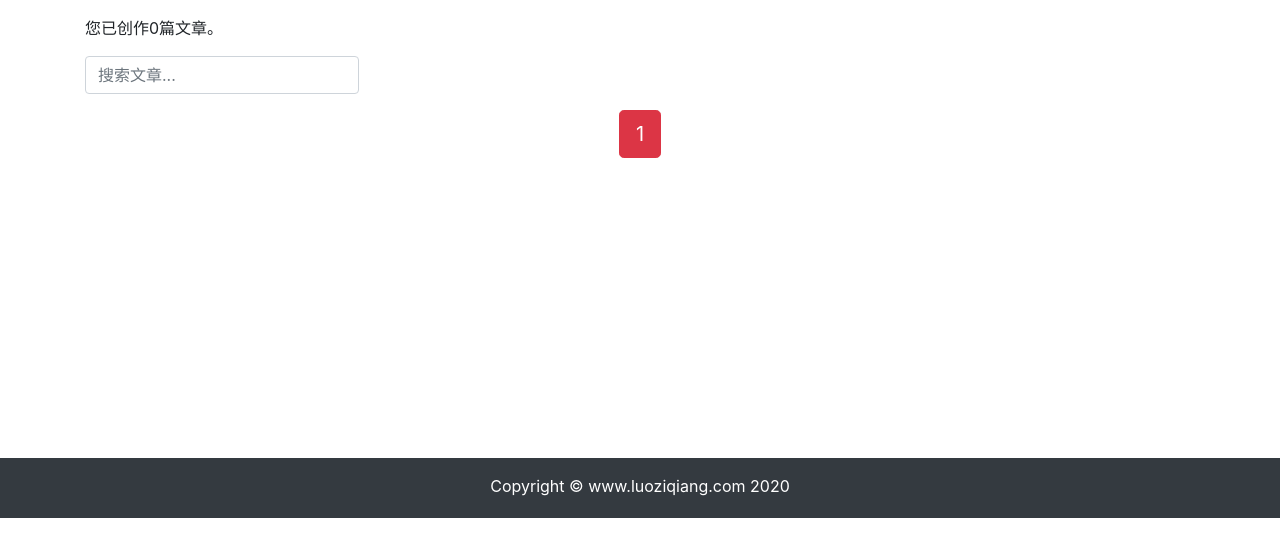
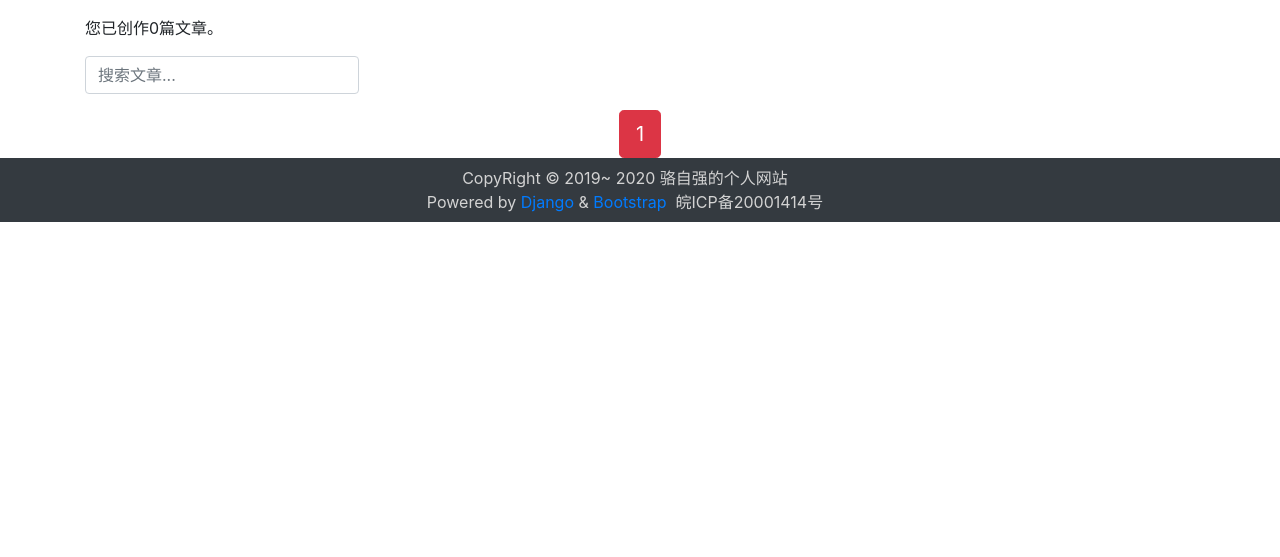
Before and after one commit to luomaohao/django_blog, a Django app: page /blog/article-list/ in a window 1280 px wide. Shown: the part 104-661 px from the top of the page. Run offline with Django 3.2, Linux system fonts and the light colour scheme; data that the repository does not hold is empty; some libraries are stand-ins or nearby versions.

Commit message:
update the copyright information

```diff
--- a/templates/footer.html
+++ b/templates/footer.html
@@ -1,8 +1,19 @@
 {% load staticfiles %}
 <!-- Footer -->
 
-<footer class="py-3 bg-dark" id="footer">
-	<div class="container">
-	    <p class="m-0 text-center text-white">Copyright &copy; www.luoziqiang.com 2020</p>
-	</div>
-</footer>
+<nav class="navbar navbar-dark bg-dark mb-0" id="nav-footer">
+    <div class="row col-12 justify-content-center">
+        <div style="text-align: center; color: lightgrey;">
+            <p class="mb-0">CopyRight &copy; 2019~ 2020 骆自强的个人网站</p>
+            <p class="mb-0">Powered by
+                <a href="https://www.djangoproject.com/" target="_blank">
+                    Django
+                </a> &
+                <a target="_blank" href="https://getbootstrap.com/">
+                    Bootstrap
+                </a>
+                <span class="mb-0">&nbsp;皖ICP备20001414号</span>
+            </p>
+        </div>
+    </div>
+</nav>
```
